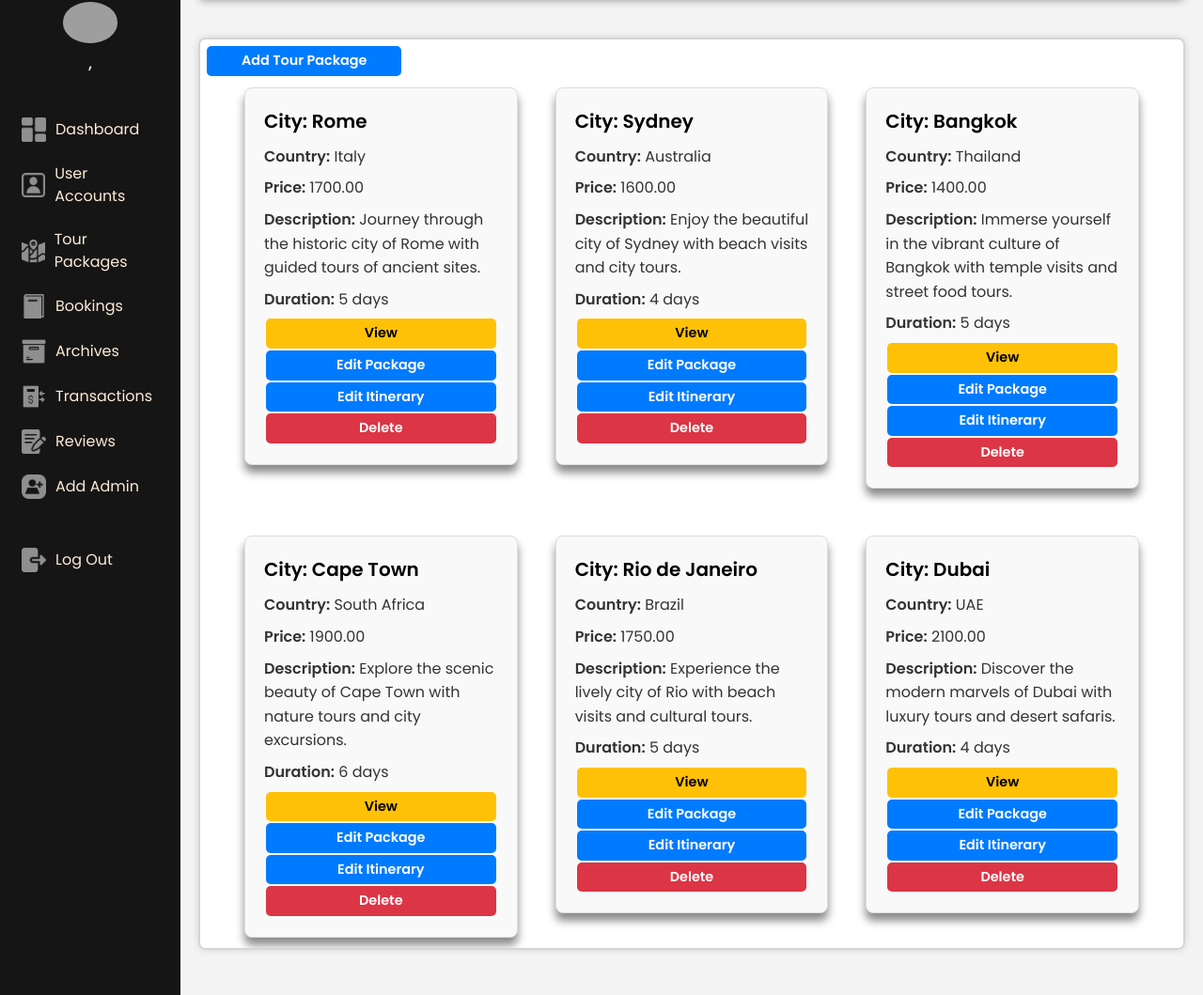
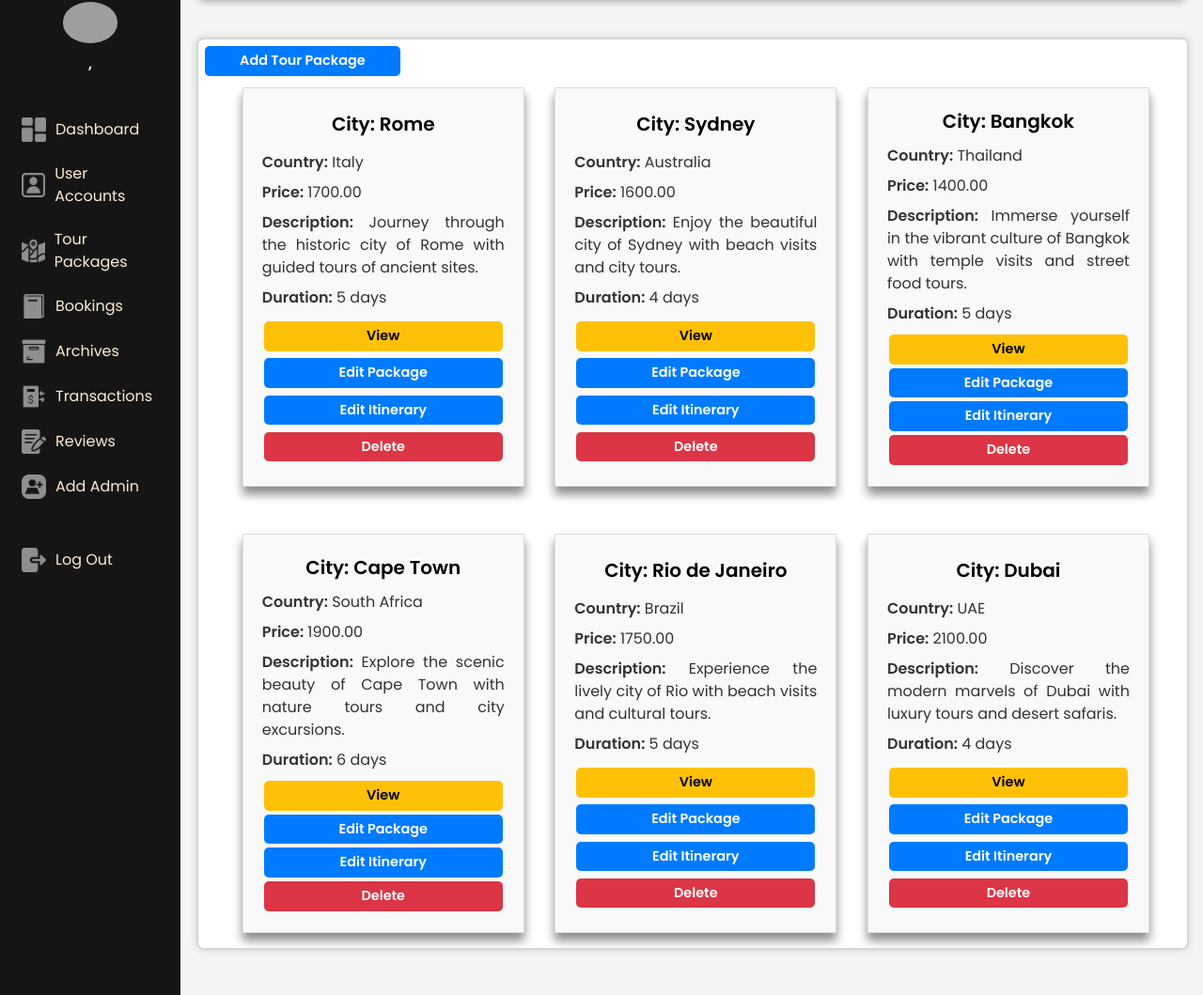
Before and after one commit to waway647/travelagency, a CodeIgniter app: page /GitHub/index.php/admincontroller/showTourPackages in a window 1280 px wide. Shown: the part 110-1169 px from the top of the page at 94% size. Run offline with CodeIgniter, Linux system fonts and the light colour scheme; data comes from the database, SQL or seed files in the repository; grey boxes are pictures that could not be loaded.

Commit message:
modified

```diff
--- a/application/controllers/AdminController.php
+++ b/application/controllers/AdminController.php
@@ -137,7 +137,7 @@ class AdminController extends CI_Controller {
 
 							// Redirect to the index page after successful save
 							$this->session->set_userdata('username', $this->session->userdata('username'));
-							redirect('Account/redirect_adminPage');
+							redirect('AdminController/showTourPackages');
 						} else {
 							// Handle the error
 							echo "Failed to save the tour package.";
@@ -162,7 +162,7 @@ class AdminController extends CI_Controller {
 						if($result == true)
 						{
 							$this->session->set_userdata('username', $this->session->userdata('username'));
-							redirect('Account/redirect_adminPage');
+							redirect('AdminController/showTourPackages');
 							//$this->index();
 						}
 					}
@@ -182,7 +182,7 @@ class AdminController extends CI_Controller {
 						}
 
 						$this->session->set_userdata('username', $this->session->userdata('username'));
-						redirect('Account/redirect_adminPage');
+						redirect('AdminController/showTourPackages');
 					}
 
 			public function delete_TourPackage($deleteid)
@@ -192,7 +192,7 @@ class AdminController extends CI_Controller {
 				if($result == true)
 				{
 					$this->session->set_userdata('username', $this->session->userdata('username'));
-					redirect('Account/redirect_adminPage');
+					redirect('AdminController/showTourPackages');
 				}
 			}
 
--- a/css/adminStyle.css
+++ b/css/adminStyle.css
@@ -423,8 +423,8 @@ nav .sidebar ul li a:active{
     height: 83vh;
     margin: auto;
     padding: 5px;
-    width: 82%;
-    left: 16.5%;
+    width: 82.5%;
+    left: 16.3%;
     top: 12%;
     padding-bottom: 0;
     max-height: 83vh;
@@ -642,8 +642,8 @@ nav .sidebar ul li a:active{
     height: 83vh;
     margin: auto;
     padding: 5px;
-    width: 82%;
-    left: 16.5%;
+    width: 82.5%;
+    left: 16.3%;
     top: 12%;
     padding-bottom: 0;
     max-height: 83vh;
@@ -737,27 +737,42 @@ nav .sidebar ul li a:active{
 
 /* Card Styling */
 .tour-card {
-    background-color: white;
     border: 1px solid #ddd;
-    border-radius: 8px;
     padding: 20px;
+    margin-bottom: 20px;
+    background-color: #f9f9f9;
+    overflow: auto;
+    box-shadow: 0px 8px 10px rgba(0, 0, 0, 0.463);
     transition: box-shadow 0.3s ease;
     position: relative;
+    width: 300px;
+    height: 425px;
+    display: flex;
+    flex-direction: column;
+    justify-content: space-evenly;
+}
+
+
+.tour-card:hover {
+    box-shadow: 0px 12px 20px rgba(0, 0, 0, 0.5);
 }
 
 .tour-card h5 {
     font-size: 1.25em;
     margin-bottom: 10px;
+    text-align: center;
 }
 
 .tour-card p {
     margin-bottom: 8px;
     color: #333;
+    text-align: justify;
 }
 
-.tour-card .tour-p-container {
-    font-size: 0.95em;
-    line-height: 1.6;
+.tour-p-container {
+    overflow: auto;
+    text-overflow: ellipsis;
+    white-space: nowrap;
 }
 
 /* Buttons */
@@ -822,15 +837,6 @@ nav .sidebar ul li a:active{
 .modal-open .modal {
     display: block;
     overflow: hidden;
-}
-
-.tour-card {
-    border: 1px solid #ddd;
-    padding: 20px;
-    margin-bottom: 20px;
-    background-color: #f9f9f9;
-    overflow: auto;
-    box-shadow: 0px 8px 10px rgba(0, 0, 0, 0.463);
 }
 
 /* General Modal Styling */
```
